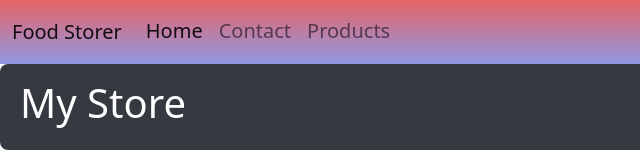
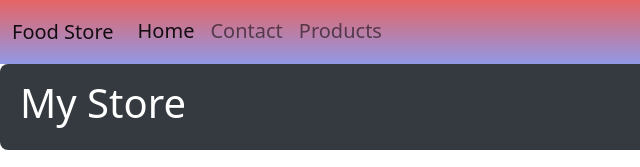
Before and after one commit to Maheshpatgar488/Ecomm-Food-Stores, a website: page products.html in a window 1280 px wide. Shown: the top 167 px of the page, 0-640 px from the left. Drawn offline with nearby package versions, Linux system fonts and the light colour scheme.

Commit message:
Update products.html

```diff
--- a/products.html
+++ b/products.html
@@ -18,7 +18,7 @@
 <body>
     <nav class="navbar navbar-expand-lg navbar-light bg-light">
         <div class="container-fluid">
-            <a class="navbar-brand" href="index.html">Food Storer</a>
+            <a class="navbar-brand" href="index.html">Food Store</a>
             <button class="navbar-toggler" type="button" data-bs-toggle="collapse"
                 data-bs-target="#navbarSupportedContent" aria-controls="navbarSupportedContent" aria-expanded="false"
                 aria-label="Toggle navigation">
```
